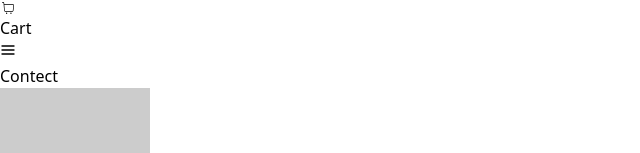
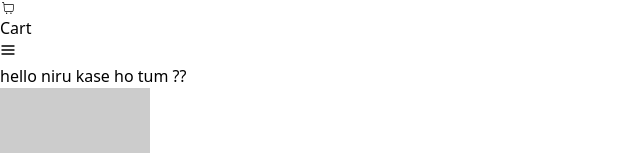
Before and after one commit to abhishekpandey26/Oil_walla-Frontend, a React (Vite) app: page /contact in a window 1280 px wide. Shown: the part 302-455 px from the top of the page, without its empty margins (0-640 px from the left). Built offline with nearby package versions, Linux system fonts and the light colour scheme.

Commit message:
demo to niru

```diff
--- a/src/pages/Contect.jsx
+++ b/src/pages/Contect.jsx
@@ -2,7 +2,7 @@ import React from 'react'
 
 function Contect() {
   return (
-    <div>Contect</div>
+    <div> hello niru kase ho tum ??</div>
   )
 }
 
```
